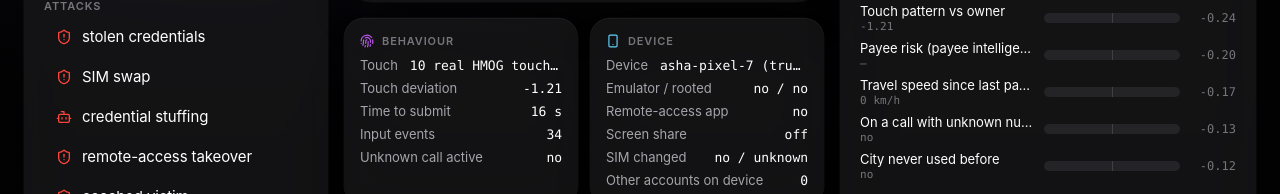
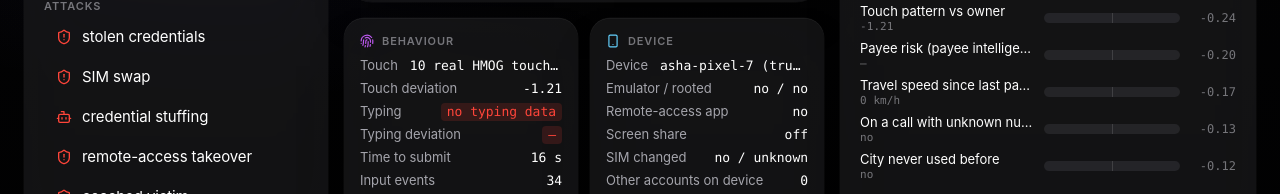
Before and after one commit to abhinavtop1G/PayPal_AI_Hackathon_Pramaan, a Next.js app in the folder frontend/: page / in a window 1280 px wide. Shown: the part 422-616 px from the top of the page. Built offline with nearby package versions, Linux system fonts and the light colour scheme; no server answers.

Commit message:
Show typing data and deviation in the request card

```diff
--- a/frontend/src/components/auth/RequestCard.tsx
+++ b/frontend/src/components/auth/RequestCard.tsx
@@ -17,6 +17,8 @@ export function RequestCard({ run }: { run: DemoRun | null }) {
       title: "Behaviour", icon: Fingerprint, tint: "var(--color-sys-purple)", rows: [
         ["Touch", b.gestures ? String(b.gestures) : "no touch data", on("bio_dev", 0.5)],
         ["Touch deviation", f.bio_dev == null ? "—" : f.bio_dev.toFixed(2), on("bio_dev", 0.5)],
+        ["Typing", b.keystrokes ? String(b.keystrokes) : "no typing data", on("typing_dev", 0)],
+        ["Typing deviation", f.typing_dev == null ? "—" : f.typing_dev.toFixed(2), on("typing_dev", 0)],
         ["Time to submit", b.time_to_submit_s != null ? `${b.time_to_submit_s} s` : "—", on("fast_submit")],
         ["Input events", b.input_events != null ? String(b.input_events) : "—", on("low_input")],
         ["Unknown call active", b.unknown_call_active ? "yes" : "no", on("unknown_call_active")],
```
